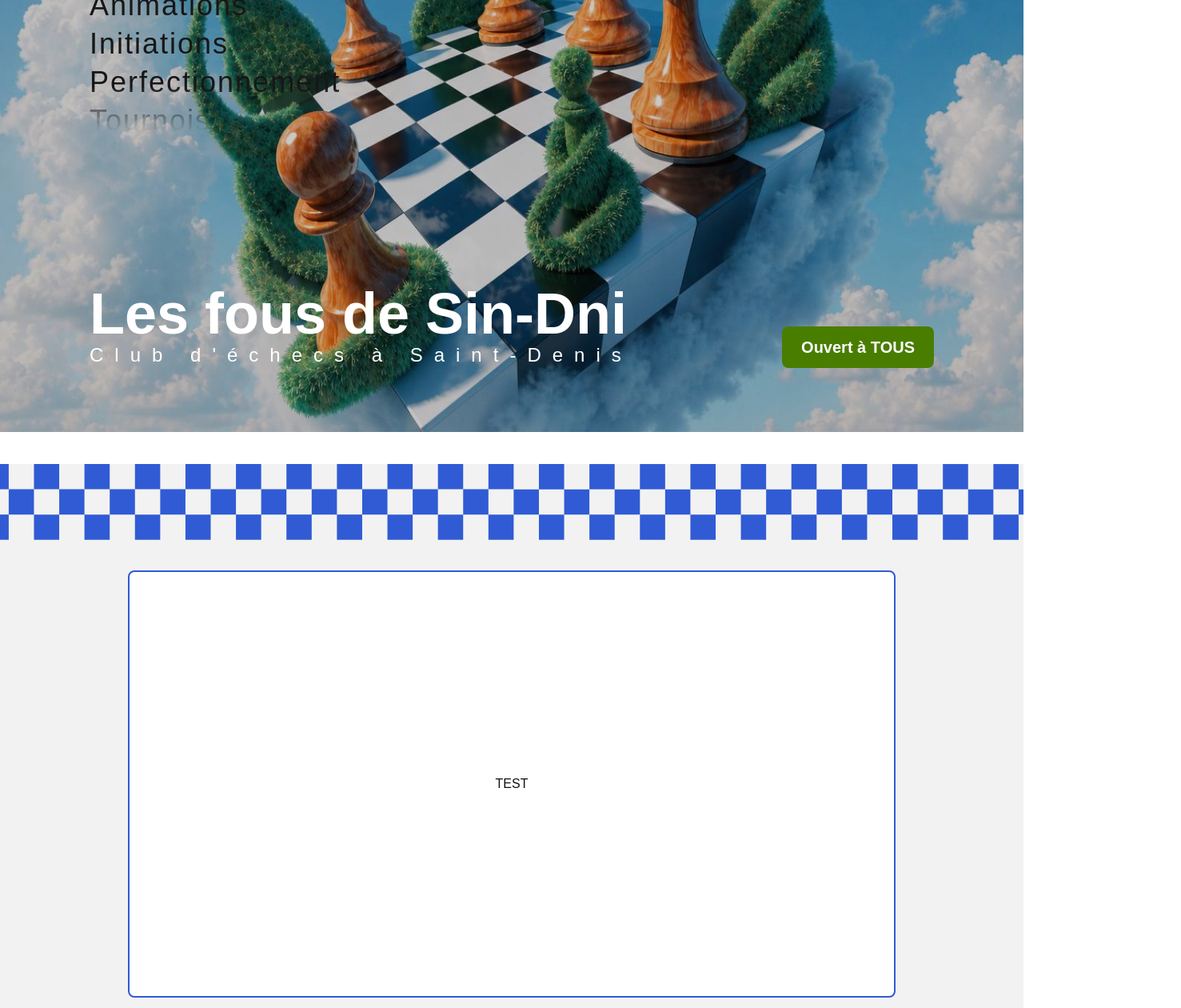
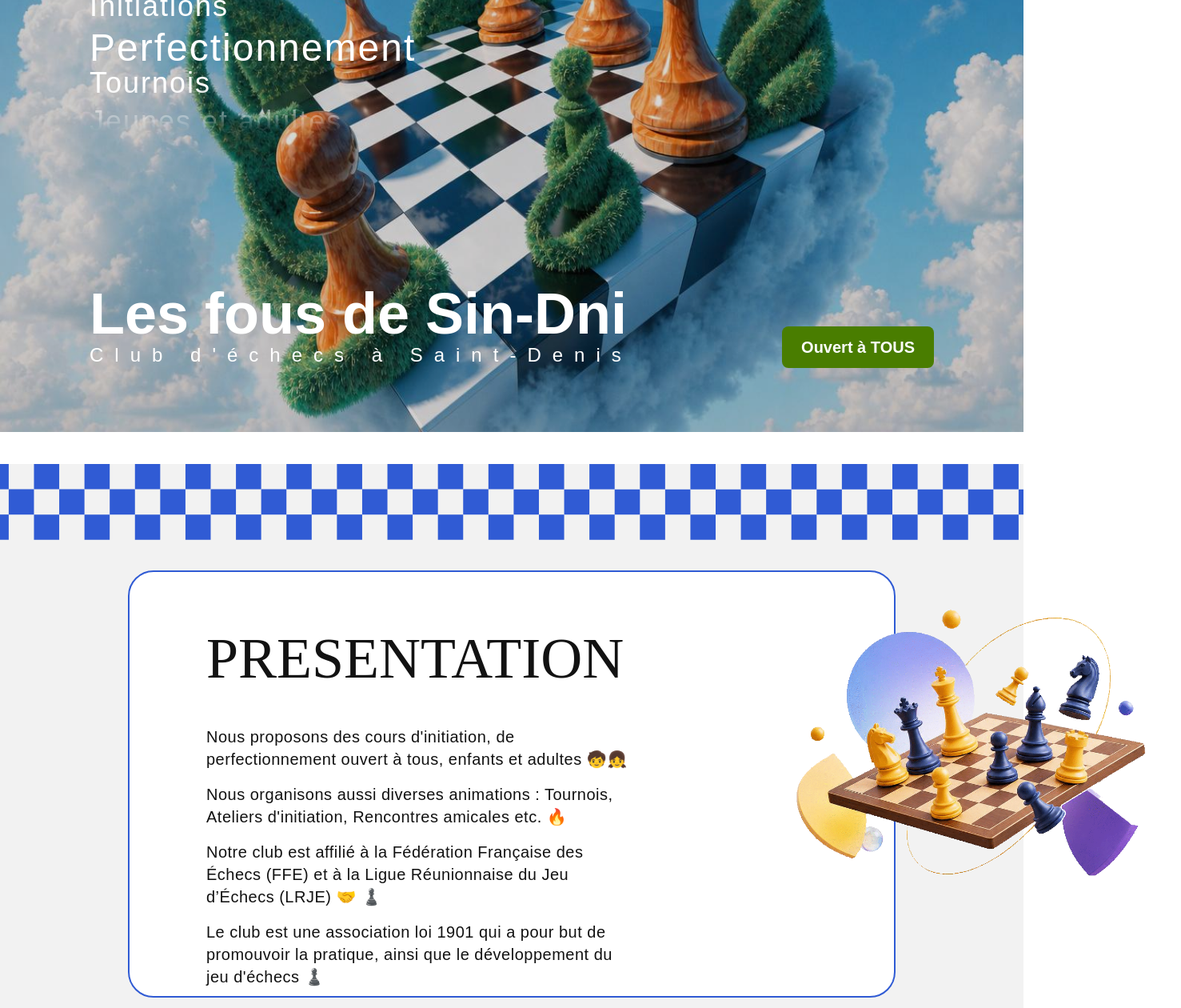
Before and after one commit to ClementSellyPro/bishop_project, a Next.js app: page / in a window 1280 px wide. Shown: the part 260-1520 px from the top of the page at 80% size, 1477 px wide, since content can reach past the window. Built offline with nearby package versions, Linux system fonts and the light colour scheme.

Commit message:
Presention + improve RotatingWords

```diff
--- a/app/components/Background.tsx
+++ b/app/components/Background.tsx
@@ -4,7 +4,7 @@ export default function Background() {
   return (
     <div className="fixed inset-0 -z-10">
       <Image src="/bg_0.jpg" alt="Background" fill sizes="100vw" />
-      <div className="absolute inset-0 bg-black/20"></div>
+      <div className="absolute inset-0 bg-black/15"></div>
     </div>
   );
 }
--- a/app/components/Header.tsx
+++ b/app/components/Header.tsx
@@ -4,7 +4,7 @@ import Link from "next/link";
 
 export default function Header() {
   return (
-    <header className="fixed top-0 left-0 right-0 z-50">
+    <header className="fixed top-0 left-0 right-0 shadow-md z-50">
       <div className="flex items-center justify-between bg-white text-gray-800 py-5 px-28">
         <Link href="/" className="hover:opacity-80">
           <Image src="/logo.png" alt="Logo" width={70} height={70} />
--- a/app/components/page/Home/RotatingWords.tsx
+++ b/app/components/page/Home/RotatingWords.tsx
@@ -25,9 +25,8 @@ export default function RotatingWords({
   words = DEFAULT_WORDS,
   visibleCount = 5,
   itemHeight = 48,
-  intervalMs = 3000,
+  intervalMs = 2500,
   transitionMs = 600,
-  className = "",
 }: RotatingWordsProps) {
   const [index, setIndex] = useState(words.length);
   const [withTransition, setWithTransition] = useState(true);
@@ -58,7 +57,7 @@ export default function RotatingWords({
 
   return (
     <div
-      className={`relative overflow-hidden select-none ${className}`}
+      className={`relative overflow-hidden select-none`}
       style={{
         height: containerHeight,
         WebkitMaskImage:
@@ -80,7 +79,9 @@ export default function RotatingWords({
         {loopedWords.map((word, i) => (
           <div
             key={i}
-            className="text-4xl tracking-[2px] text-neutral-900 dark:text-neutral-100"
+            className={`text-4xl tracking-[2px] text-white transition-all
+              ${i === index ? "text-5xl" : null}
+              `}
             style={{ height: itemHeight }}
           >
             {word}
--- a/app/components/shared/Container.tsx
+++ b/app/components/shared/Container.tsx
@@ -26,6 +26,7 @@ export default function Container({
     <div
       className={`h-screen flex items-center justify-center relative ${variant.section}`}
     >
+      {/* Echiquier banner on the top */}
       <div className="absolute top-0 inset-x-0 h-24">
         <Image
           src={`/${variant.banner}`}
@@ -34,8 +35,10 @@ export default function Container({
           className="object-cover"
         />
       </div>
+
+      {/* content */}
       <div
-        className={`${variant.box} border-2  rounded-lg p-4 w-8/12 md:w-6/12 lg:w-9/12 h-10/12 md:h-6/12 lg:h-8/12 flex items-center justify-center`}
+        className={`${variant.box} flex flex-col border-2 rounded-4xl p-4 w-8/12 md:w-6/12 lg:w-9/12 h-10/12 md:h-6/12 lg:h-8/12`}
       >
         {children}
       </div>
--- a/app/page.tsx
+++ b/app/page.tsx
@@ -1,3 +1,4 @@
+import Image from "next/image";
 import Header from "./components/Header";
 import Hero from "./components/page/Home/Hero";
 import Container from "./components/shared/Container";
@@ -9,7 +10,36 @@ export default function Home() {
       <Hero />
 
       <Container theme="light">
-        <p>TEST</p>
+        <div className="ml-20 mt-14 w-7/12 relative">
+          <h2 className="kaisei-opti-regular text-7xl font-semibold mb-12">
+            PRESENTATION
+          </h2>
+          <section className="flex flex-col gap-4 text-xl tracking-wide">
+            <p>
+              Nous proposons des cours d'initiation, de perfectionnement ouvert
+              à tous, enfants et adultes 🧒👧
+            </p>
+            <p>
+              Nous organisons aussi diverses animations : Tournois, Ateliers
+              d'initiation, Rencontres amicales etc. 🔥
+            </p>
+            <p>
+              Notre club est affilié à la Fédération Française des Échecs (FFE)
+              et à la Ligue Réunionnaise du Jeu d’Échecs (LRJE) 🤝 ♟️
+            </p>
+            <p>
+              Le club est une association loi 1901 qui a pour but de promouvoir
+              la pratique, ainsi que le développement du jeu d'échecs ♟️
+            </p>
+          </section>
+          <Image
+            src="/illustration_0.png"
+            alt="Présentation"
+            width={800}
+            height={800}
+            className="absolute -right-170 -top-30"
+          />
+        </div>
       </Container>
 
       <Container theme="dark">
```
